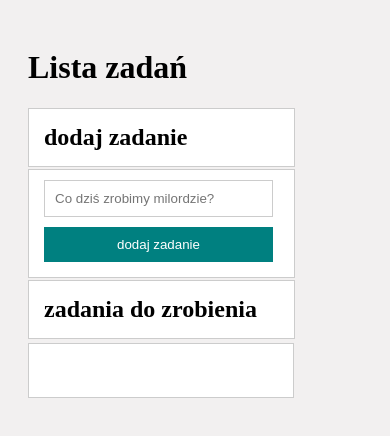
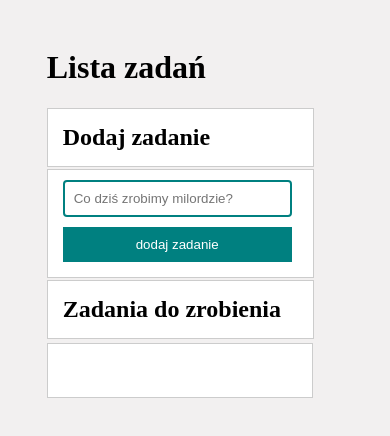
Before and after one commit to jakubkedzierski92/toDoList, a plain HTML site: page index.html in a window 390 px wide. Drawn offline with Linux system fonts and the light colour scheme.

Commit message:
added autofocus and upgraded css

```diff
--- a/css/list.css
+++ b/css/list.css
@@ -14,6 +14,8 @@ html {
   padding: 20px;
   display: flex;
   flex-direction: column;
+  margin: auto;
+
 }
 
 @media (max-width: 767px) {
@@ -141,6 +143,7 @@ body {
   padding: 5px;
   border-bottom: 2px solid hsl(0, 0%, 90%);
   column-gap: 10px;
+  word-break: break-all;
 }
 @media (max-width: 767px) {
   .list__item {
@@ -148,6 +151,7 @@ body {
     width: 90%;
     padding: 5px;
     align-items: flex-start;
+    word-break: break-all;
   }
 }
 
@@ -173,9 +177,15 @@ body {
   background-color: white;
 }
 
+.list__unordered {
+    margin: auto;
+    padding: 10px;
+}
+
 @media (max-width: 767px) {
   .list__unordered {
     padding: 10px;
-    max-width: 255px;
+    margin: 5px;
+    width: 100%;
   }
 }
--- a/index.html
+++ b/index.html
@@ -12,18 +12,18 @@
     <div class="container">
         <h1>Lista zadań</h1>
         <div class="form__paragraph">
-            <h2 class="form__header">dodaj zadanie</h2>
+            <h2 class="form__header">Dodaj zadanie</h2>
         </div>
       <div class="form">
 
         <form class="js-form">
-          <input placeholder="Co dziś zrobimy milordzie?" class="form__input js-addTask" />
+          <input placeholder="Co dziś zrobimy milordzie?" autofocus class="form__input js-addTask" />
           <button class="js-add form__button">dodaj zadanie</button>
         </form>
 
       </div>
       <div class="list">
-        <h2 class="list__header">zadania do zrobienia</h2>
+        <h2 class="list__header">Zadania do zrobienia</h2>
     </div>
     <div class="list__tasks">
       <ul class="list__unordered js-tasks"></ul>
```
